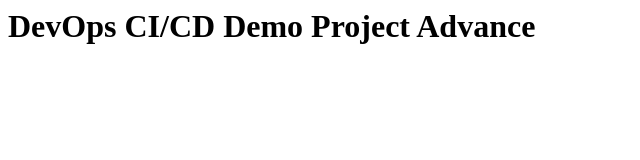
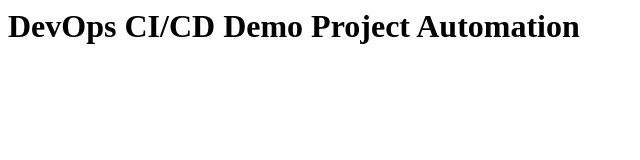
Before and after one commit to Manikanta6878/first-job, a plain HTML site: page index.html in a window 1280 px wide. Shown: the whole page, without its empty margins (0-640 px from the left). Drawn offline with Linux system fonts and the light colour scheme.

Commit message:
Update index.html

```diff
--- a/index.html
+++ b/index.html
@@ -1 +1 @@
-<h1>DevOps CI/CD Demo Project Advance </h1>
+<h1>DevOps CI/CD Demo Project Automation </h1>
```
